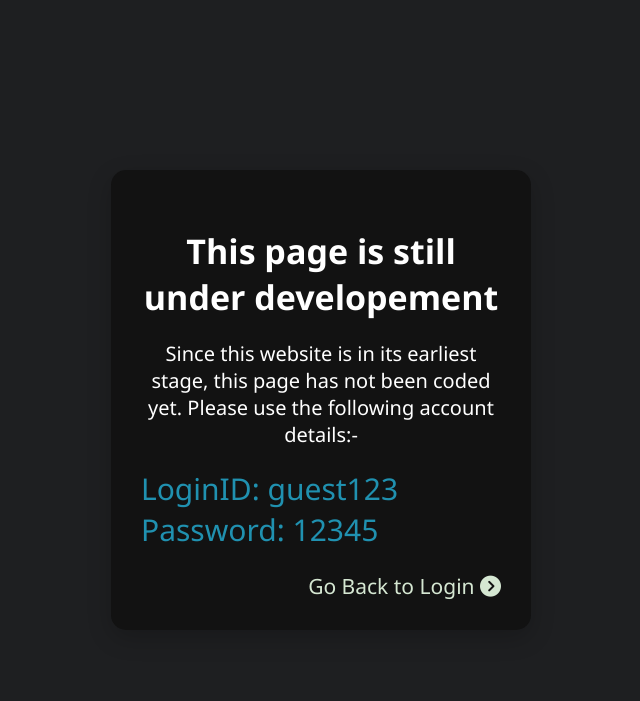
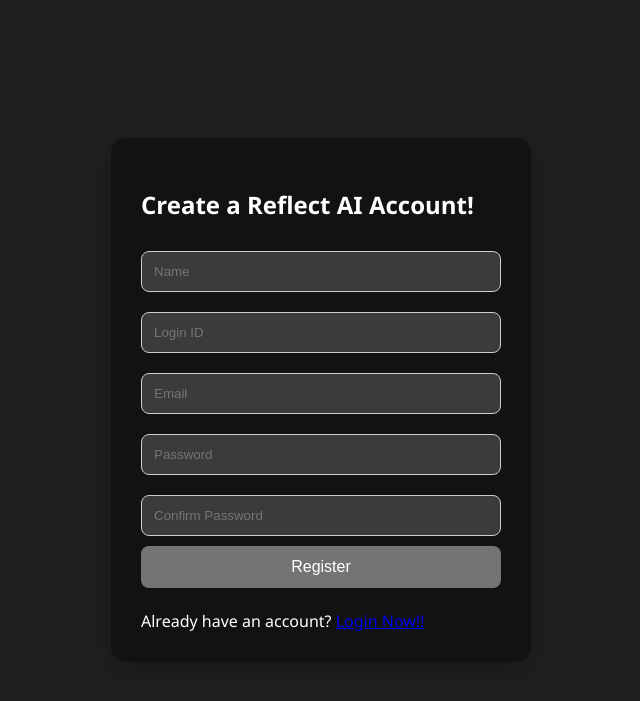
Before and after one commit to joelscreen/reflectai, a Flask app: page /register in a window 1280 px wide. Shown: the top 701 px of the page, without its empty margins (319-959 px from the left). Run offline with Flask 3, Linux system fonts and the light colour scheme.

Commit message:
Revise registration form with additional fields

```diff
--- a/templates/login/register.html
+++ b/templates/login/register.html
@@ -9,28 +9,16 @@
     </head>
     <body>
         <div class="container">
-            <!--<h2>Create a Reflect AI Account!</h2>
+            <h2>Create a Reflect AI Account!</h2>
+            <input id="name" type="text" name="name" placeholder="Name" required>
             <input id="loginid" type="text" name="loginid" placeholder="Login ID" required>
-            <input id="password" type="email" name="password" placeholder="Email" required>
+            <input id="email" type="email" name="password" placeholder="Email" required>
             <input id="password" type="password" name="password" placeholder="Password" required>
-            <input id="password" type="password" name="password" placeholder="Confirm Password" required>
+            <input id="confirm-password" type="password" name="password" placeholder="Confirm Password" required>
             <button type="submit" id="submit">Register</button>
             <br>
             <br>
-            Already have an account? <a href="/login">Login Now!!</a>-->
-            <h2 style="font-size: 34px; text-align: center;">This page is still under developement</h2>
-            <p style="font-size: 20px; text-align: center;">Since this website is in its earliest stage, this page has not been coded yet. Please use the following account details:-</p>
-            <span style="font-size: 30px; color: #2091b0; font-weight: 460; justify-content: start; width: 100%; text-align: left;">
-                LoginID: guest123
-                <br>
-                Password: 12345
-            </span>
-            <br>
-            <br>
-            <a href="/login" class="go-back-to-login">
-                Go Back to Login
-                <i class="fa-solid fa-circle-chevron-right"></i></i>
-            </a>
+            Already have an account? <a href="/login">Login Now!!</a>
         </div>
         <script src="{{url_for('static', filename='scripts/login/register.js')}}"></script>
     </body>
```
